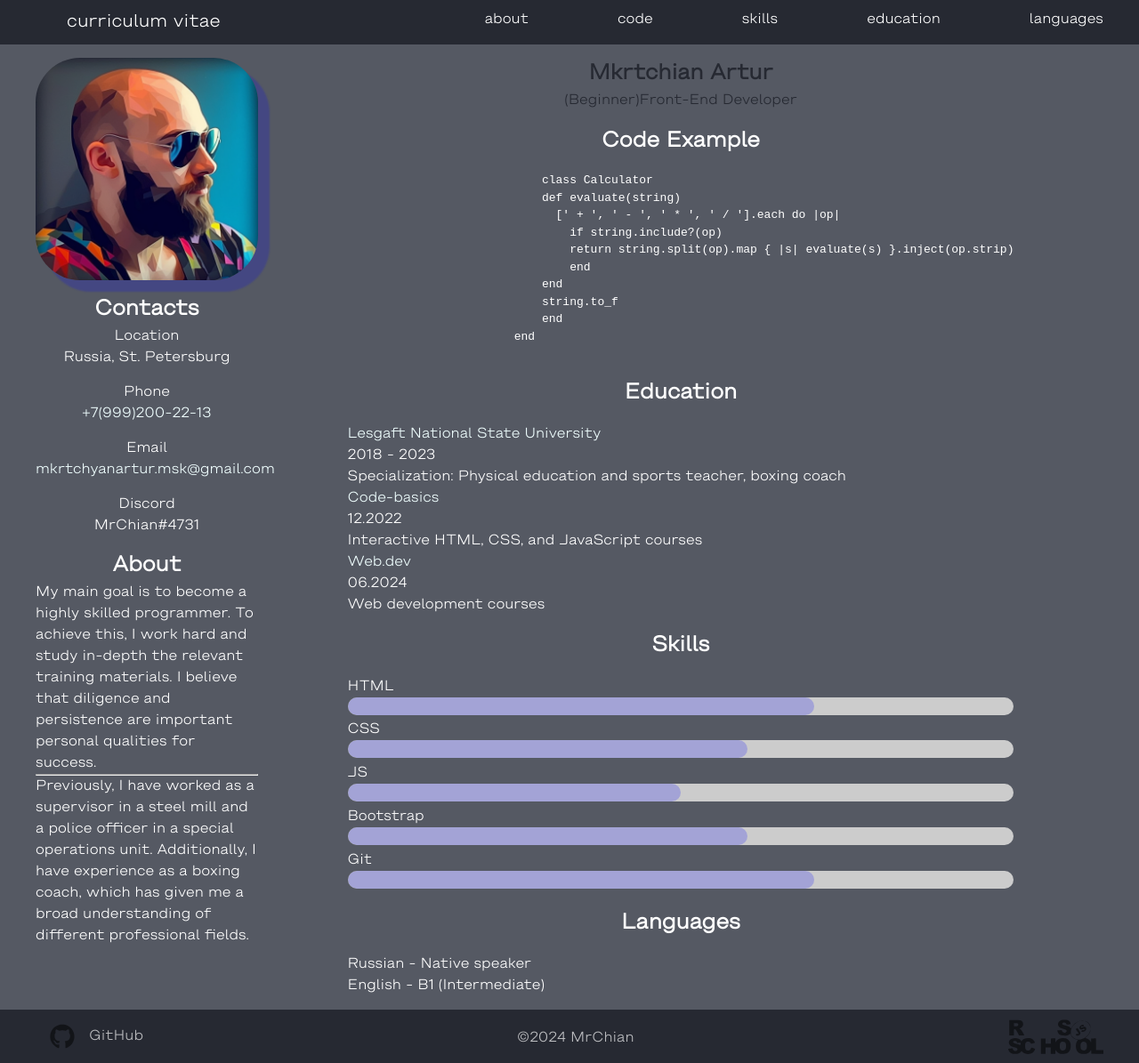
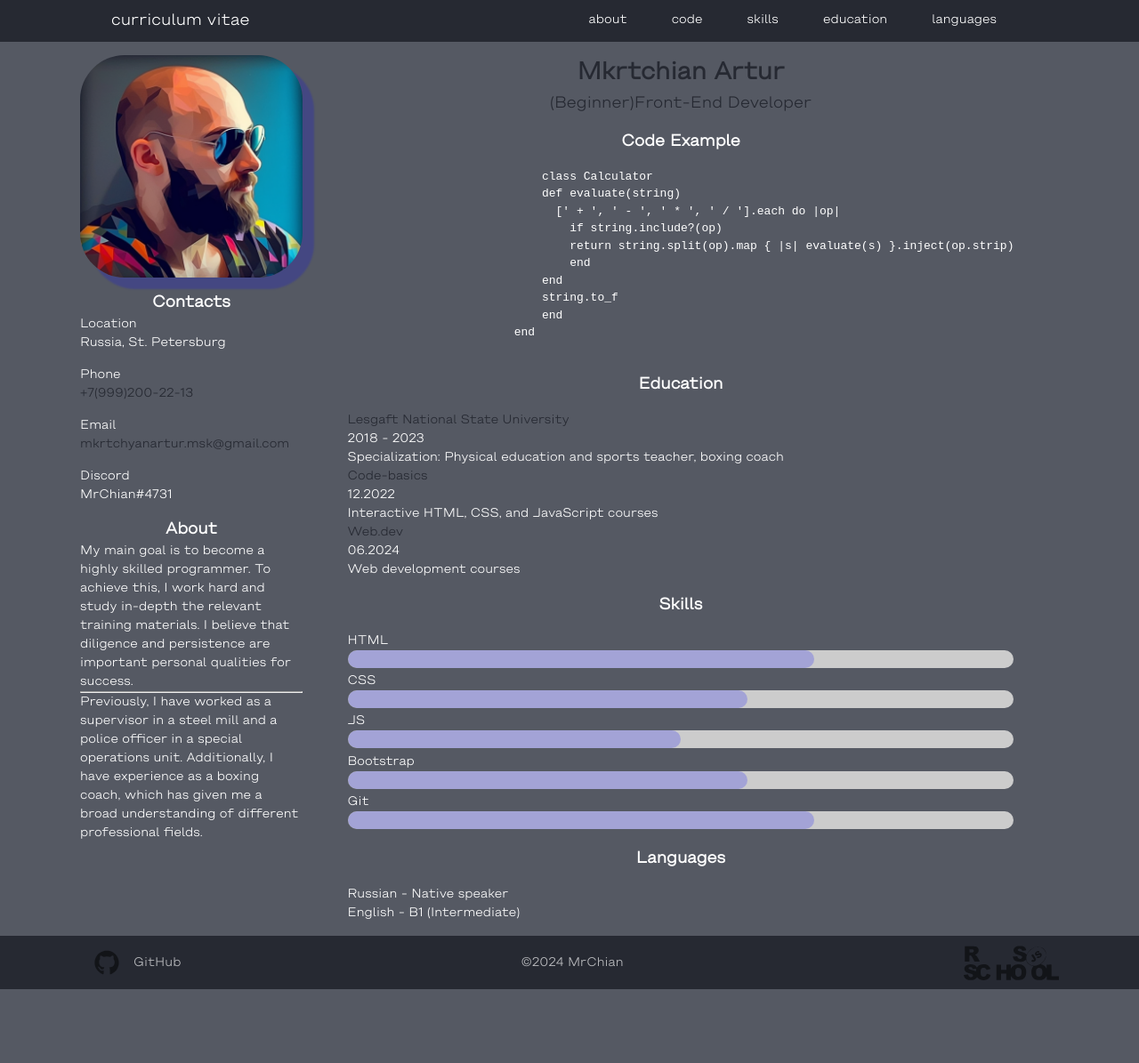
Before and after one commit to MrChian/rsschool-cv, a plain HTML site: page index.html in a window 1280 px wide. Shown: the whole page at 89% size. After the commit the page ends 1112 px from the top, so only its background shows below. Drawn offline with Linux system fonts and the light colour scheme.

Commit message:
feat:add some chages

```diff
--- a/css/style.css
+++ b/css/style.css
@@ -135,7 +135,7 @@ body {
 }
 
 .wrapper {
-    max-width: 1200px;
+    max-width: 1100px;
     margin: 0 auto;
     display: flex;
 }
@@ -149,17 +149,18 @@ body {
     margin: 0 auto;
     vertical-align: bottom;
     margin-left: 35px;
-    font-size: 20px;
+    font-size: 18px;
 }
 
 .nav-items {
     display: flex;
     list-style: none;
-    gap: 100px;
+    gap: 50px;
+    padding-right: 70px;
 }
 
 .nav-item a {
-    font-size: 16px;
+    font-size: 14px;
     line-height: 100%;
     text-decoration: none;
     cursor: pointer;
@@ -188,8 +189,14 @@ body {
 }
 
 .contacts {
+    text-align: left;
+}
+
+.contacts-title {
+    font-size: 18px;
     text-align: center;
 }
+
 
 li p {
     margin: 0 auto;
@@ -197,6 +204,7 @@ li p {
 
 .contacts-item {
     margin-bottom: 15px;
+    font-size: 14px;
 }
 
 .column-right {
@@ -208,20 +216,27 @@ li p {
 .column-right-title {
     color: #262932;
     text-align: center;
+    font-size: 18px;
 }
 
 .section-title {
     text-align: center;
     margin: 16px 0px 16px 0px;
+    font-size: 18px;
 }
 
 a {
-    color: azure;
+    color: #262932;
     text-decoration: none;
 }
 
 .about-title {
     text-align: center;
+    font-size: 18px;
+}
+
+.text {
+    font-size: 14px;
 }
 
 .footer {
--- a/index.html
+++ b/index.html
@@ -90,7 +90,7 @@
                         </pre>
                     </div>
                 </section>
-                <section class="education">
+                <section class="education text">
                     <h2 class="section-title">Education</h2>
                     <ul class="education-list">
                         <li class="education-item">
@@ -110,7 +110,7 @@
                         </li>
                     </ul>
                 </section>
-                <section class="skills" id="skills">
+                <section class="skills text" id="skills">
                     <h2 class="section-title">Skills</h2>
                     <ul class="skills-list">
                         <li class="skills-item">
@@ -135,7 +135,7 @@
                         </li>
                     </ul>
                 </section>
-                <section class="language" id="language">
+                <section class="language text" id="language">
                     <h2 class="section-title">Languages</h2>
                     <ul class="language-list">
                         <li class="language-item">
@@ -151,11 +151,11 @@
     </main>
     <footer class="footer">
         <div class="wrapper">
-            <div class="git">
+            <div class="git text">
                 <a href="https://github.com/MrChian"><img src="images/gitlogo.svg"
                         alt="GitHub link" /><span>GitHub</span></a>
             </div>
-            <div class="copyright">©2024 MrChian</div>
+            <div class="copyright text">©2024 MrChian</div>
             <div class="rs-logo">
                 <a href="https://rs.school/courses/javascript-preschool-ru"><img src="images/logo.svg" alt="rs school"></a>
             </div>
```
